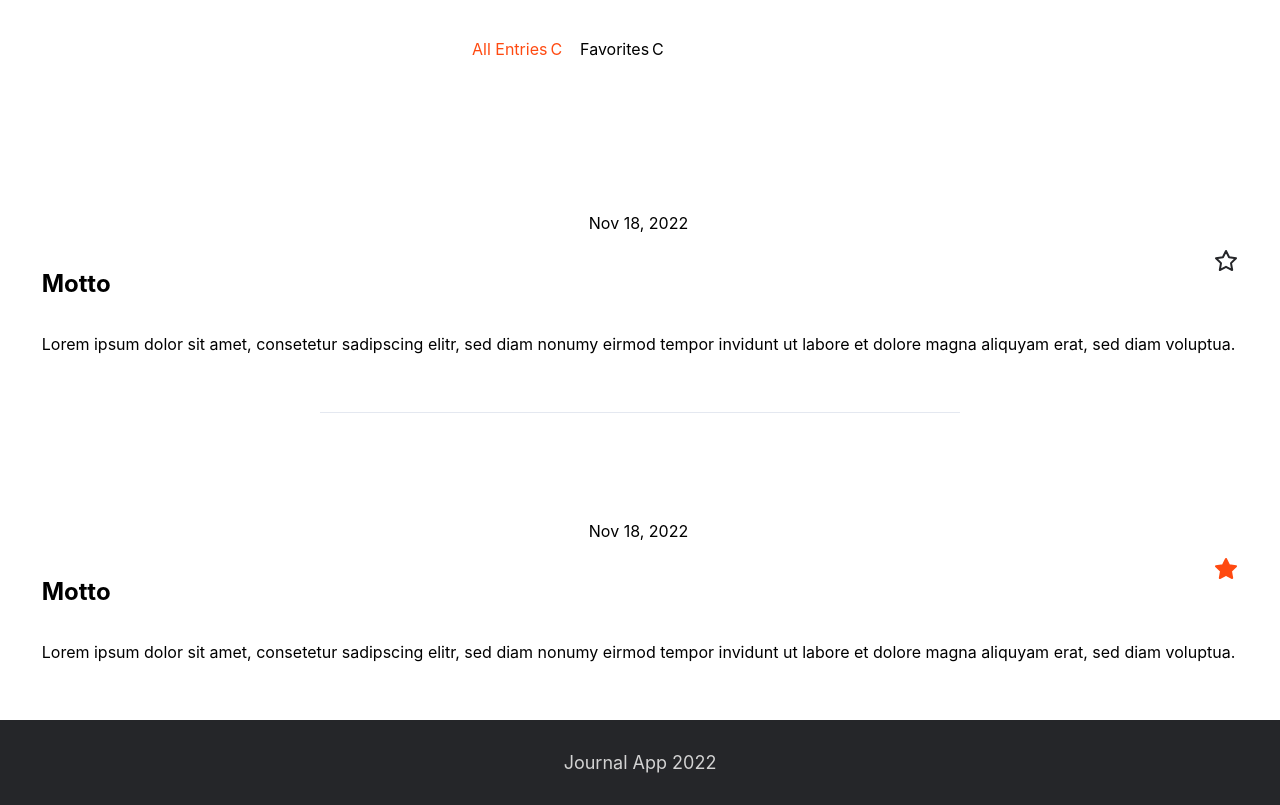
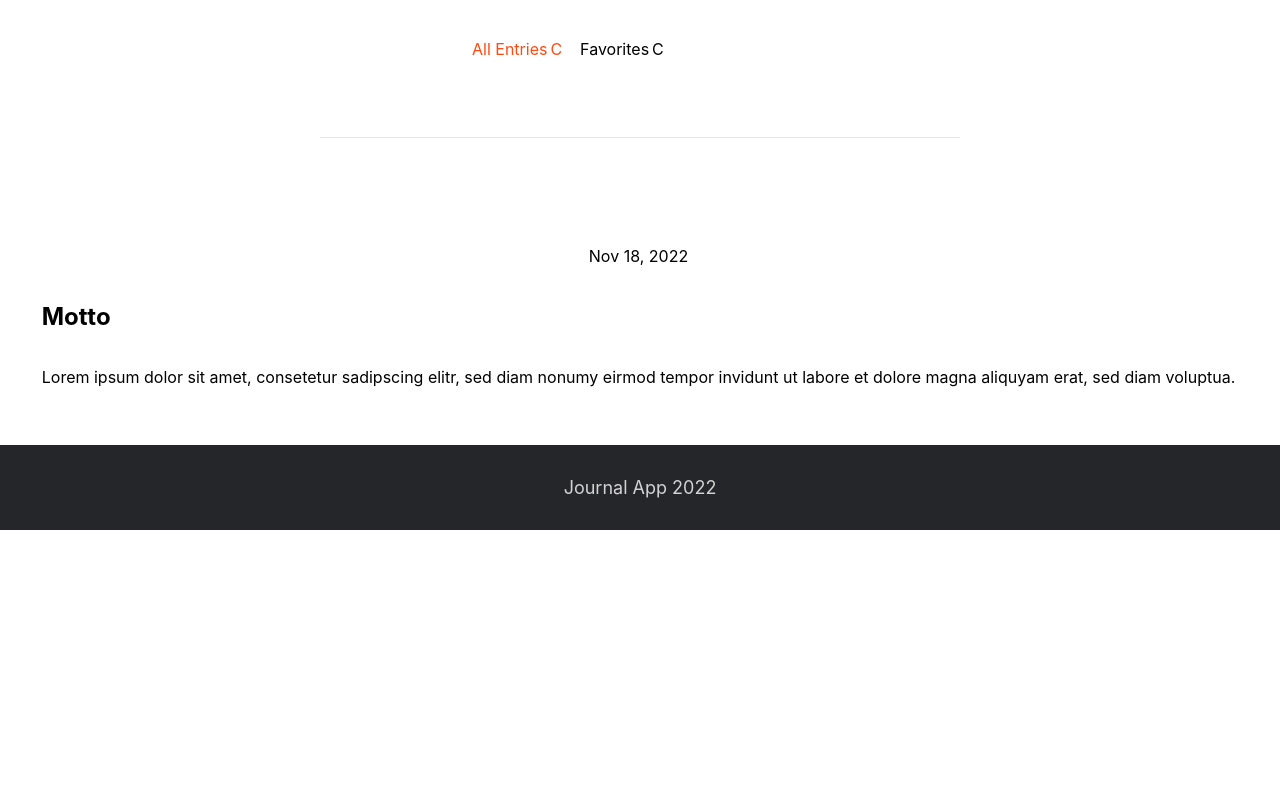
Before and after one commit to andy-schwedler/journal-app, a React (Create React App) app: page / in a window 1280 px wide. Shown: the part 560-1365 px from the top of the page. After the commit the page ends 1090 px from the top, so only its background shows below. Built offline with nearby package versions, Linux system fonts and the light colour scheme.

Commit message:
clean up entries css

```diff
--- a/src/App.css
+++ b/src/App.css
@@ -26,6 +26,8 @@
   background: #ffffff;
 }
 
+/* °°°°°°REMOVE BELOW°°°°°° */
+
 .allEntries {
   display: flex;
   color: #ff4a11;
@@ -44,24 +46,6 @@ p {
   margin-right: 3px;
 }
 
-.Memory--Container {
-  align-self: center;
-  margin-bottom: 10px;
-  margin-top: 60px;
-}
-
-.Memory--Container__header {
-  display: flex;
-  flex-direction: row;
-  justify-content: space-between;
-}
-
-.Memory--Container__date {
-  justify-content: center;
-  text-align: center;
-  font-style: initial;
-}
-
 .loggedjournalnotes {
   text-align: justify;
 }
--- a/src/App.js
+++ b/src/App.js
@@ -1,4 +1,5 @@
 import "./App.css";
+import { Divider } from "./components/Divider/Divider";
 import { Entries } from "./components/Entries/Entries";
 import { Footer } from "./components/Footer/Footer";
 import { Form } from "./components/Form/Form";
@@ -11,6 +12,7 @@ function App() {
       <Header />
       <Form />
       <Tab />
+      <Divider />
       <Entries />
       <Footer />
     </>
--- a/src/components/Entries/Entries.css
+++ b/src/components/Entries/Entries.css
@@ -0,0 +1,26 @@
+.Entries--Container {
+  align-self: center;
+  margin-bottom: 10px;
+  margin-top: 60px;
+}
+.Entries--Container__header {
+  display: flex;
+  flex-direction: row;
+  justify-content: space-between;
+}
+
+.Entries--Container__header {
+  display: flex;
+  flex-direction: row;
+  justify-content: space-between;
+}
+
+.Entries--Container__date {
+  justify-content: center;
+  text-align: center;
+  font-style: initial;
+}
+
+.loggedjournalnotes {
+  text-align: justify;
+}
--- a/src/components/Entries/Entries.js
+++ b/src/components/Entries/Entries.js
@@ -1,55 +1,12 @@
-import { Divider } from "../Divider/Divider";
+import "./Entries.css";
 
 export function Entries() {
   return (
     <>
-      <article className="Memory--Container">
-        <p className="Memory--Container__date">Nov 18, 2022</p>
-        <div className="Memory--Container__header">
+      <article className="Entries--Container">
+        <p className="Entries--Container__date">Nov 18, 2022</p>
+        <div className="Entries--Container__header">
           <h2 className="entry--header">Motto</h2>
-          <svg
-            width="24"
-            height="24"
-            viewBox="0 0 24 24"
-            fill="none"
-            xmlns="http://www.w3.org/2000/svg"
-          >
-            <path
-              d="M12 2L15.09 8.26L22 9.27L17 14.14L18.18 21.02L12 17.77L5.82 21.02L7 14.14L2 9.27L8.91 8.26L12 2Z"
-              stroke="#252629"
-              stroke-width="2"
-              stroke-linecap="round"
-              stroke-linejoin="round"
-            />
-          </svg>
-        </div>
-        <p className="loggedjournalnotes">
-          Lorem ipsum dolor sit amet, consetetur sadipscing elitr, sed diam
-          nonumy eirmod tempor invidunt ut labore et dolore magna aliquyam erat,
-          sed diam voluptua.
-        </p>
-      </article>
-      <Divider />
-      <article className="Memory--Container">
-        <p className="Memory--Container__date">Nov 18, 2022</p>
-        <div className="Memory--Container__header">
-          <h2 className="entry--header">Motto</h2>
-          <svg
-            width="24"
-            height="24"
-            viewBox="0 0 24 24"
-            fill="none"
-            xmlns="http://www.w3.org/2000/svg"
-          >
-            <path
-              d="M12 2L15.09 8.26L22 9.27L17 14.14L18.18 21.02L12 17.77L5.82 21.02L7 14.14L2 9.27L8.91 8.26L12 2Z"
-              fill="#FF4A11"
-              stroke="#FF4A11"
-              stroke-width="2"
-              stroke-linecap="round"
-              stroke-linejoin="round"
-            />
-          </svg>
         </div>
         <p className="loggedjournalnotes">
           Lorem ipsum dolor sit amet, consetetur sadipscing elitr, sed diam
```
